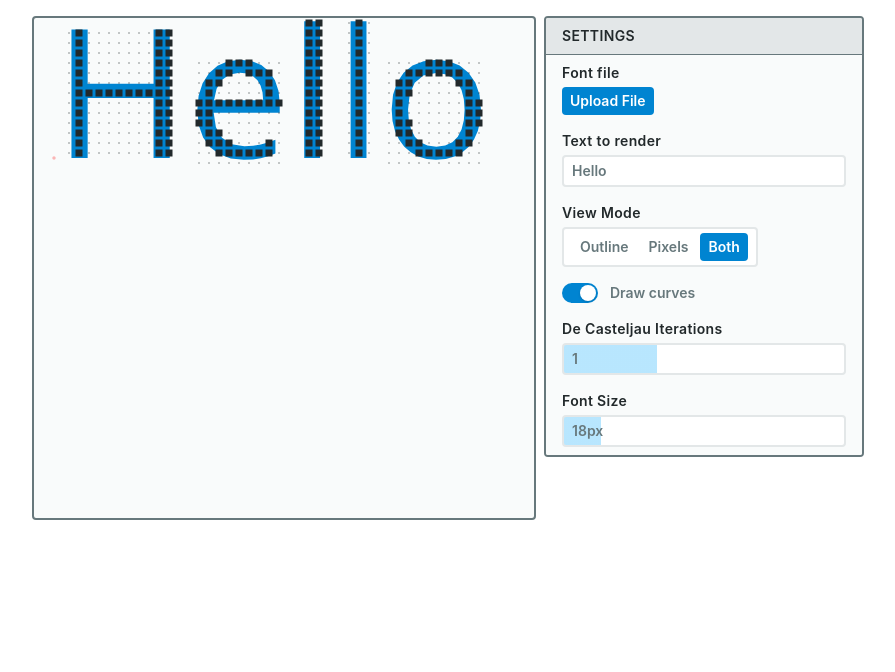
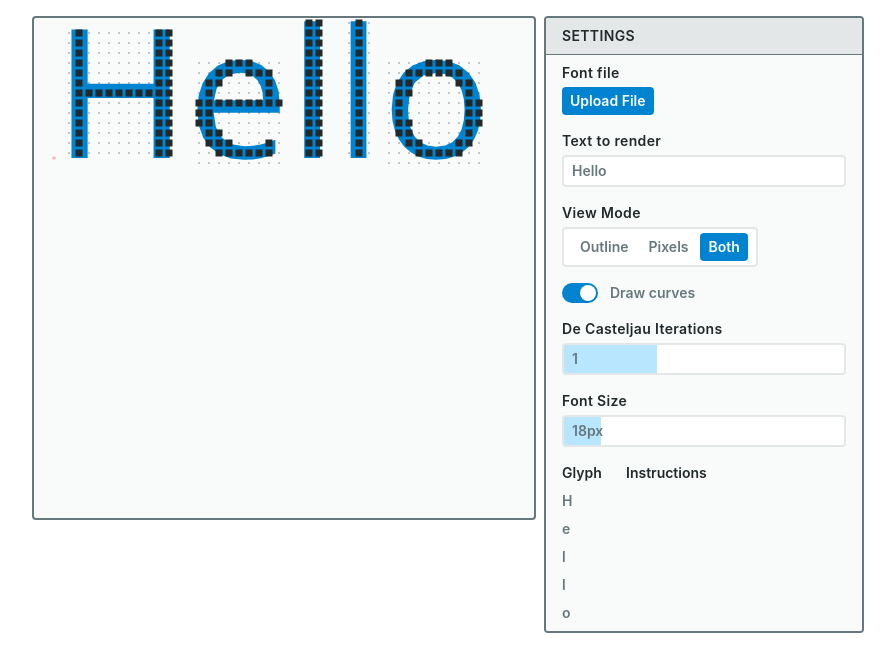
Before and after one commit to anoop901/playing-with-fonts, a React (Vite) app: page / in a window 1280 px wide. Shown: the top 672 px of the page, without its empty margins (192-1087 px from the left). Built offline with nearby package versions, Linux system fonts and the light colour scheme.

Commit message:
display hinting instructions in hex

```diff
--- a/src/App.tsx
+++ b/src/App.tsx
@@ -293,6 +293,25 @@ function App() {
             onValueChange={(value) => setFontSize(value)}
           />
         </Labeled>
+        <div className="grid grid-cols-[64px_1fr] gap-y-2">
+          <div className="text-heading">Glyph</div>
+          <div className="text-heading">Instructions</div>
+          {Array.from(text).map((c, i) => {
+            const glyph = glyphs[i];
+            const instructions = glyph?.instructions ?? [];
+            return (
+              <>
+                <div>{c}</div>
+
+                <div className="grid grid-cols-8 font-mono">
+                  {instructions.map((inst) => (
+                    <div>{inst.toString(16).padStart(2, "0")}</div>
+                  ))}
+                </div>
+              </>
+            );
+          })}
+        </div>
       </div>
     </div>
   );
```
